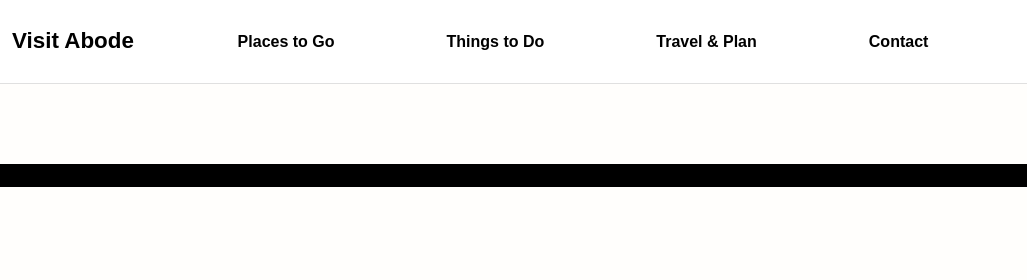
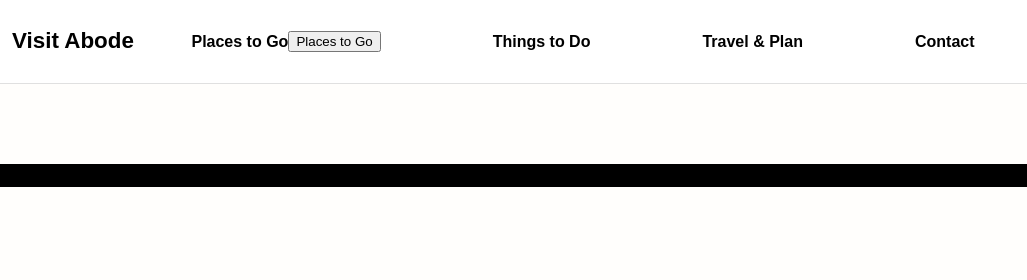
Before and after one commit to justarandomotakugirl123-lab/test, a plain HTML site: page travelplan.html in a window 1280 px wide. Shown: the top 280 px of the page, 112-1139 px from the left. Drawn offline with Linux system fonts and the light colour scheme; files whose address does not match are found by name.

Commit message:
Update travelplan.html

```diff
--- a/travelplan.html
+++ b/travelplan.html
@@ -42,6 +42,10 @@
                 <!-- PLACES TO GO MAIN NAVIGATION -->
                 <li class="places-nav-item">
                     <a href="">Places to Go</a>
+
+                    <button class="mobile-nav-toggle" type="button" aria-expanded="false">
+                        Places to Go
+                    </button>
 
                     <!-- places second nav-->
                     <section class="places-second-nav">
```
